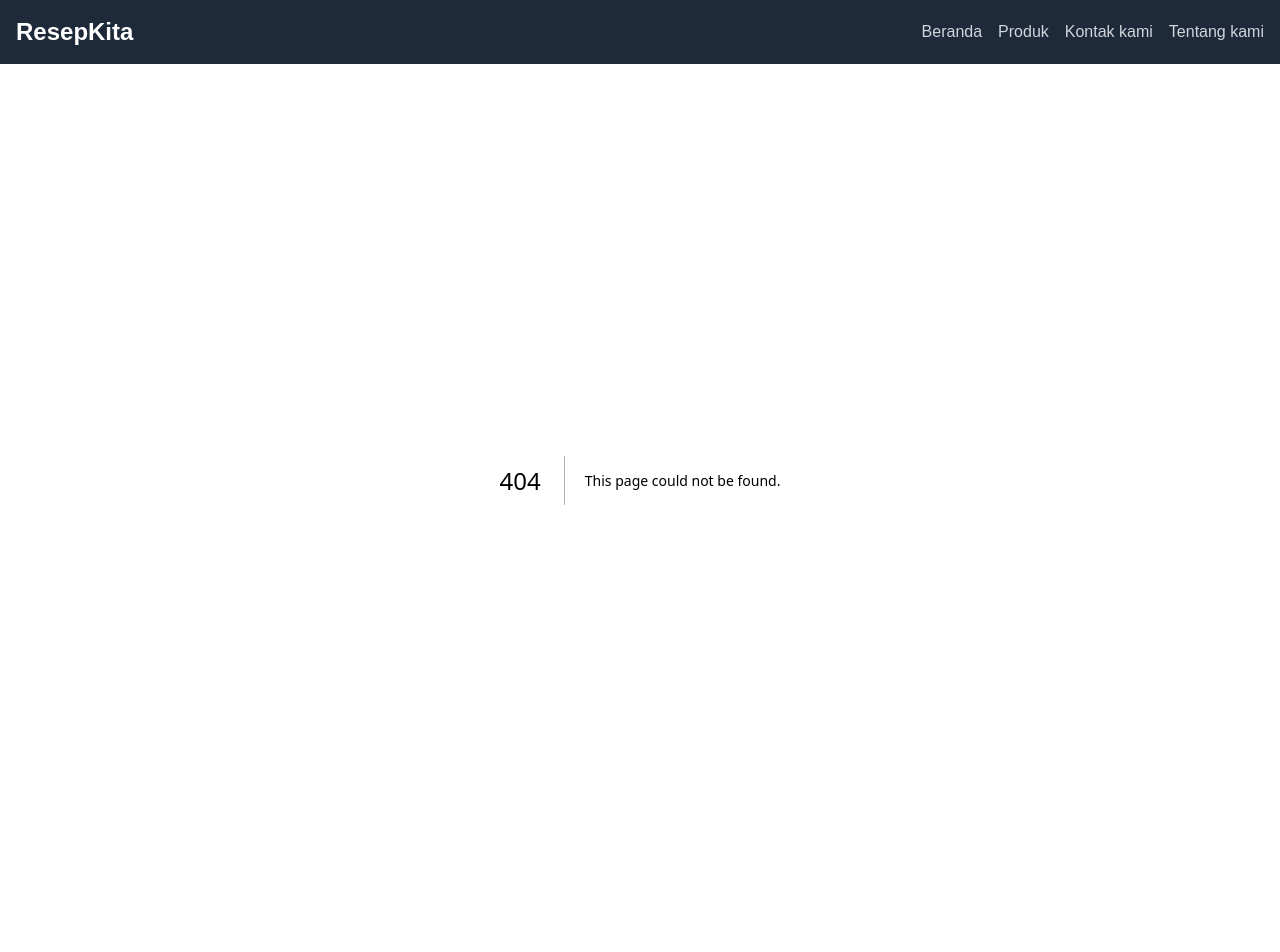
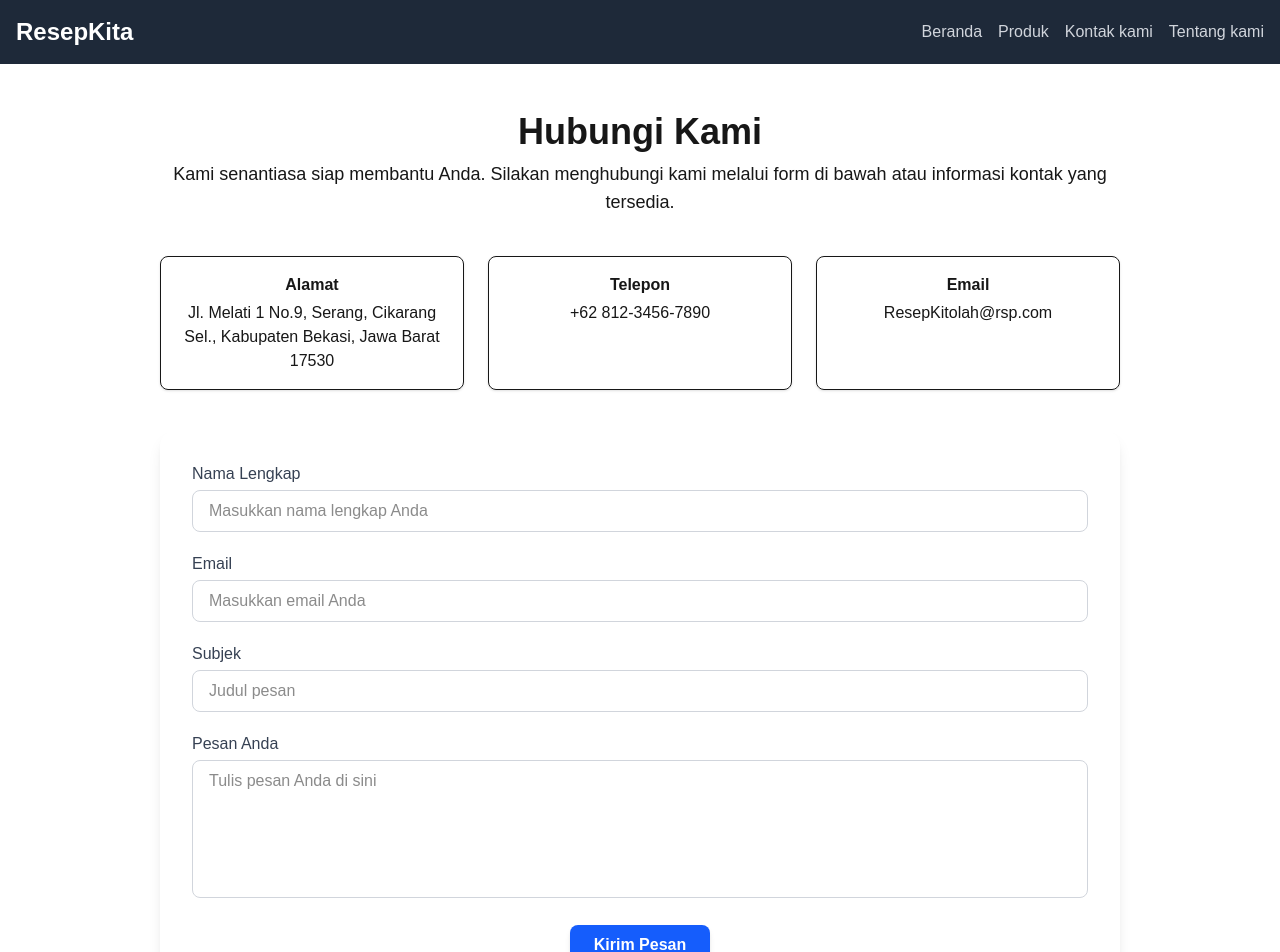
Before and after one commit to AhmadAkhdan/resep-kita, a Next.js app: page /kontak in a window 1280 px wide. Before the commit this address had no page. Shown: the top 952 px of the page. Before the commit the page ends 896 px from the top, so only its background shows below. Built offline with nearby package versions, Linux system fonts and the light colour scheme.

Commit message:
tampilan "kontak kami" by angga

```diff
--- /dev/null
+++ b/app/kontak/page.tsx
@@ -0,0 +1,102 @@
+"use client";
+export default function KontakKami() {
+    return (
+        <div className="max-w-5xl mx-auto p-8 space-y-10">
+
+            {/* Header & Intro */}
+            <div className="text-center space-y-2">
+                <h1 className="text-4xl font-bold text-white-800">Hubungi Kami</h1>
+                <p className="text-white-600 text-lg">
+                    Kami senantiasa siap membantu Anda. Silakan menghubungi kami melalui form di bawah atau informasi kontak yang tersedia.
+                </p>
+            </div>
+
+            {/* Info Perusahaan */}
+            <div className="grid grid-cols-1 md:grid-cols-3 gap-6 text-center">
+                <div className="p-4 border rounded-lg shadow-sm">
+                    <h3 className="font-semibold text-white-700">Alamat</h3>
+                    <p className="text-white-500 mt-1">Jl. Melati 1 No.9, Serang, Cikarang Sel., Kabupaten Bekasi, Jawa Barat 17530</p>
+                </div>
+                <div className="p-4 border rounded-lg shadow-sm">
+                    <h3 className="font-semibold text-white-700">Telepon</h3>
+                    <p className="text-white-500 mt-1">+62 812-3456-7890</p>
+                </div>
+                <div className="p-4 border rounded-lg shadow-sm">
+                    <h3 className="font-semibold text-white-700">Email</h3>
+                    <p className="text-white-500 mt-1">ResepKitolah@rsp.com</p>
+                </div>
+            </div>
+
+            {/* Form */}
+            <div className="bg-white p-8 rounded-2xl shadow-lg">
+                <form action="#" method="POST" className="space-y-5">
+                    <div>
+                        <label htmlFor="nama" className="block text-gray-700 font-medium mb-1">
+                            Nama Lengkap
+                        </label>
+                        <input
+                            type="text"
+                            id="nama"
+                            name="nama"
+                            required
+                            placeholder="Masukkan nama lengkap Anda"
+                            className="w-full px-4 py-2 border border-gray-300 rounded-lg focus:outline-none focus:ring-2 focus:ring-blue-400 transition"
+                        />
+                    </div>
+                    <div>
+                        <label htmlFor="email" className="block text-gray-700 font-medium mb-1">
+                            Email
+                        </label>
+                        <input
+                            type="email"
+                            id="email"
+                            name="email"
+                            required
+                            placeholder="Masukkan email Anda"
+                            className="w-full px-4 py-2 border border-gray-300 rounded-lg focus:outline-none focus:ring-2 focus:ring-blue-400 transition"
+                        />
+                    </div>
+                    <div>
+                        <label htmlFor="subjek" className="block text-gray-700 font-medium mb-1">
+                            Subjek
+                        </label>
+                        <input
+                            type="text"
+                            id="subjek"
+                            name="subjek"
+                            required
+                            placeholder="Judul pesan"
+                            className="w-full px-4 py-2 border border-gray-300 rounded-lg focus:outline-none focus:ring-2 focus:ring-blue-400 transition"
+                        />
+                    </div>
+                    <div>
+                        <label htmlFor="pesan" className="block text-gray-700 font-medium mb-1">
+                            Pesan Anda
+                        </label>
+                        <textarea
+                            id="pesan"
+                            name="pesan"
+                            rows={5}
+                            required
+                            placeholder="Tulis pesan Anda di sini"
+                            className="w-full px-4 py-2 border border-gray-300 rounded-lg focus:outline-none focus:ring-2 focus:ring-blue-400 transition resize-none"
+                        ></textarea>
+                    </div>
+                    <div className="text-center">
+                        <button
+                            type="submit"
+                            className="bg-blue-600 text-white font-semibold px-6 py-2 rounded-lg shadow-md hover:bg-blue-700 transition"
+                        >
+                            Kirim Pesan
+                        </button>
+                    </div>
+                </form>
+            </div>
+
+            {/* Footer ramah-profesional */}
+            <p className="text-white-500 text-center text-sm">
+                Kami akan membalas pesan Anda secepatnya. Terima kasih telah menghubungi kami.
+            </p>
+        </div>
+    );
+}
```
